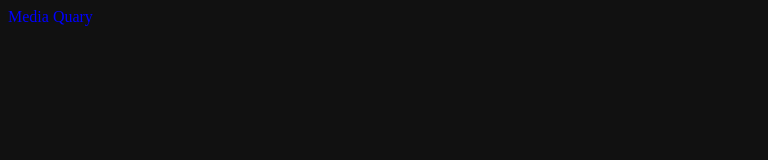
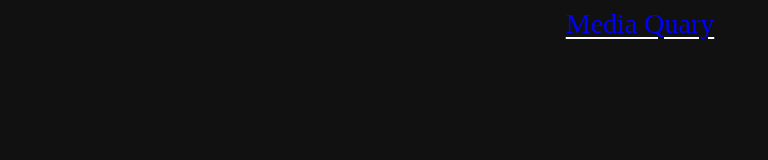
Before and after one commit to eeanzn/mediaquary, a plain HTML site: page index.html in a window 1280 px wide. Shown: the whole page, without its empty margins (0-768 px from the left). Drawn offline with Linux system fonts and the light colour scheme.

Commit message:
index.html 업데이트

```diff
--- a/index.html
+++ b/index.html
@@ -40,14 +40,14 @@
         }
         @media (prefers-color-scheme: light) {
         #mq {
-            text-decoration: underline 2px #FFF
+            text-decoration: underline 2px #FFF;
             text-underline-offset: 4px;
             }
     }
 
     @media (prefers-color-scheme: dark) {
         #mq {
-            text-decoration: underline 2px #000
+            text-decoration: underline 2px #000;
             text-underline-offset: 4px;
             }
     }
@@ -57,18 +57,21 @@
         body {
             background-color: #111;
             color: blue;
+            font-familly: "HsGultokki";
+            font-size: 28px;
+            text-align: center;
         }
 
     @media (prefers-color-scheme: light) {
         #mq {
-            text-decoration: underline 2px #FFF
+            text-decoration: underline 2px #FFF;
             text-underline-offset: 4px;
             }
     }
 
     @media (prefers-color-scheme: dark) {
         #mq {
-            text-decoration: underline 2px #000
+            text-decoration: underline 2px #000;
             text-underline-offset: 4px;
             }
     }
```
